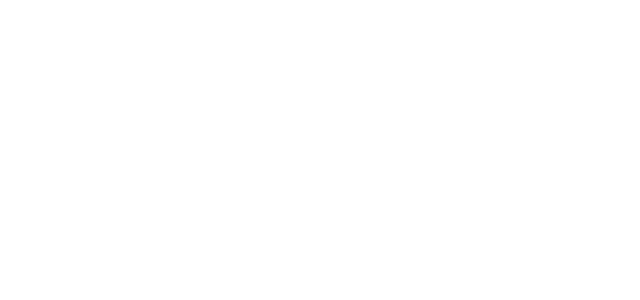
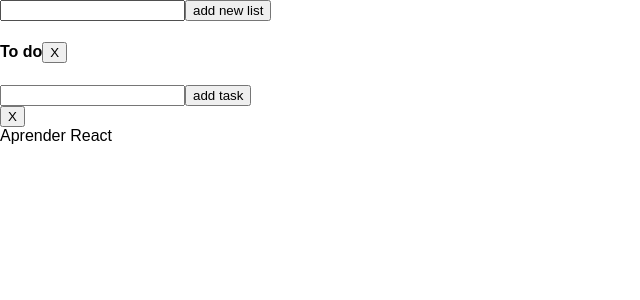
Before and after one commit to GeeksHubsAcademy/scrum-board-react, a React (Create React App) app: page / in a window 1280 px wide. Shown: the top 300 px of the page, without its empty margins (0-640 px from the left). Built offline with nearby package versions, Linux system fonts and the light colour scheme.

Commit message:
layout created

```diff
--- a/src/App.js
+++ /dev/null
@@ -1,14 +0,0 @@
-import React, { Component } from 'react';
-import logo from './logo.svg';
-import './App.css';
-
-class App extends Component {
-  render() {
-    return (
-      <div className="App">
-      </div>
-    );
-  }
-}
-
-export default App;
--- /dev/null
+++ b/src/App.jsx
@@ -0,0 +1,39 @@
+import React, { Component } from 'react';
+import './App.css';
+
+class App extends Component {
+  render() {
+    return (
+<div className="App">
+    <header className="addList">
+        <input type="text" />
+        <button>add new list</button>
+    </header>
+    <section>
+        <div className="lists">
+            <div class="list"
+                 data-listId="list-1243234">
+                <div class="listHeader">
+                    <h4>To do
+                        <button>X</button>
+                    </h4>
+
+                </div>
+                <div class="addTask">
+                    <input type="text"/>
+                    <button>add task</button>
+                </div>
+                <div class="taskItem" data-taskId="task-123234">
+                  <button>X</button>
+                  <div class="taskText">
+                    Aprender React
+                  </div>
+                </div>
+            </div>
+        </div>
+    </section>
+</div>
+        );
+      }
+    }
+export default App;
--- a/src/index.js
+++ b/src/index.js
@@ -1,7 +1,7 @@
 import React from 'react';
 import ReactDOM from 'react-dom';
 import './index.css';
-import App from './App';
+import App from './App.jsx';
 import registerServiceWorker from './registerServiceWorker';
 
 ReactDOM.render(<App />, document.getElementById('root'));
```
